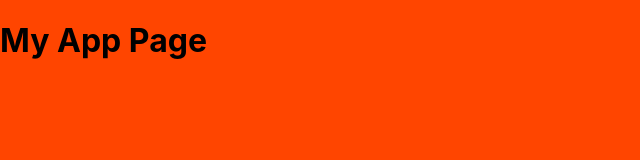
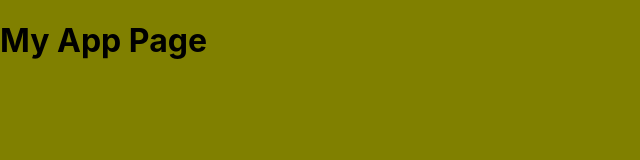
Before and after one commit to olivierklaver/myAppPage, a plain HTML site: page index.html in a window 1280 px wide. Shown: the whole page, without its empty margins (0-640 px from the left). Drawn offline with Linux system fonts and the light colour scheme.

Commit message:
change background
set background color to olive green

```diff
--- a/main.css
+++ b/main.css
@@ -12,6 +12,6 @@ body {
 	-webkit-font-smoothing: antialiased;
 	-moz-osx-font-smoothing: grayscale;
 	font-family: -apple-system, 'Helvetica Neue', sans-serif;
-	background: orangered;
+	background: olive;
 	font-size: 16px;
 }
```
